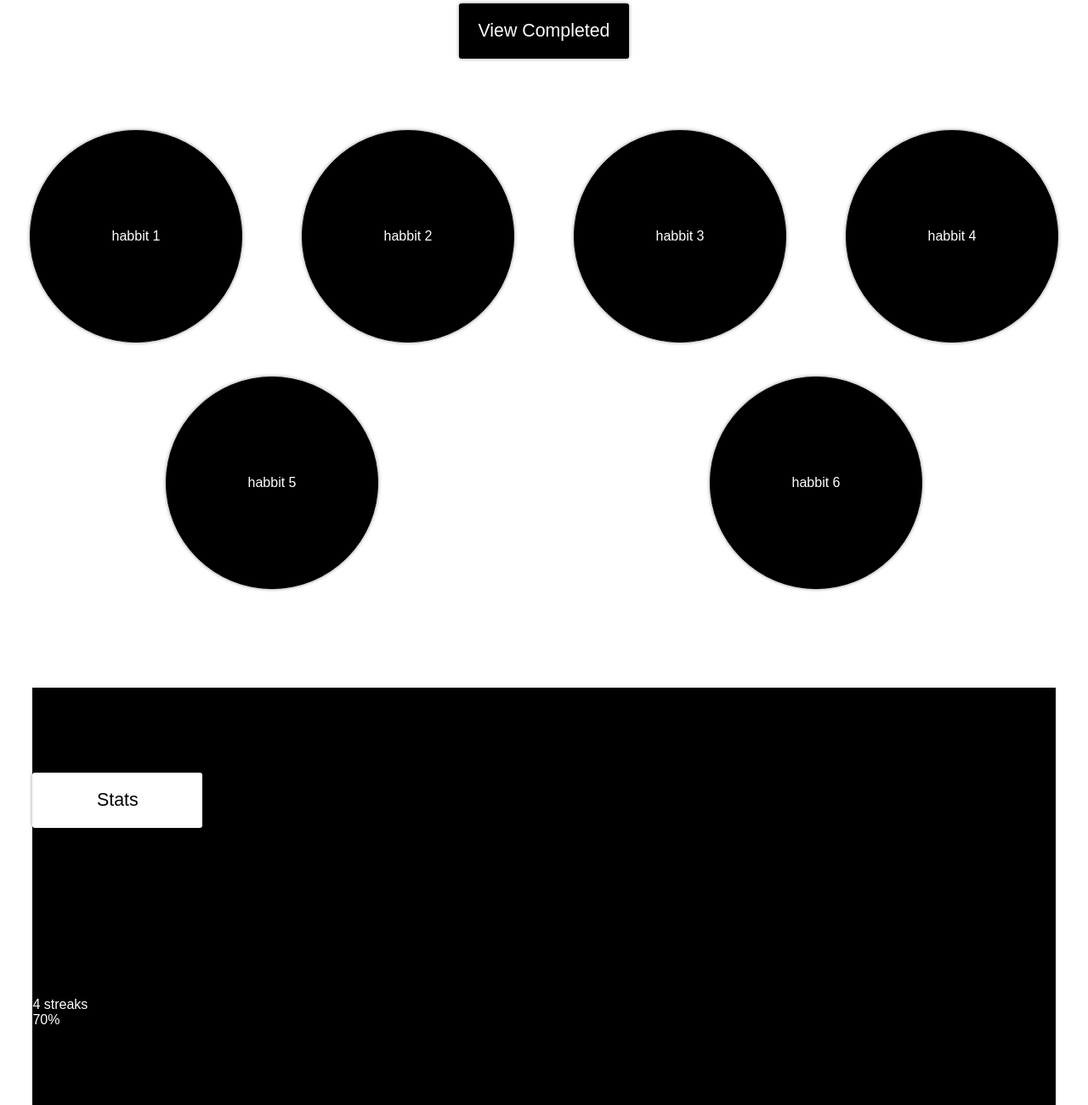
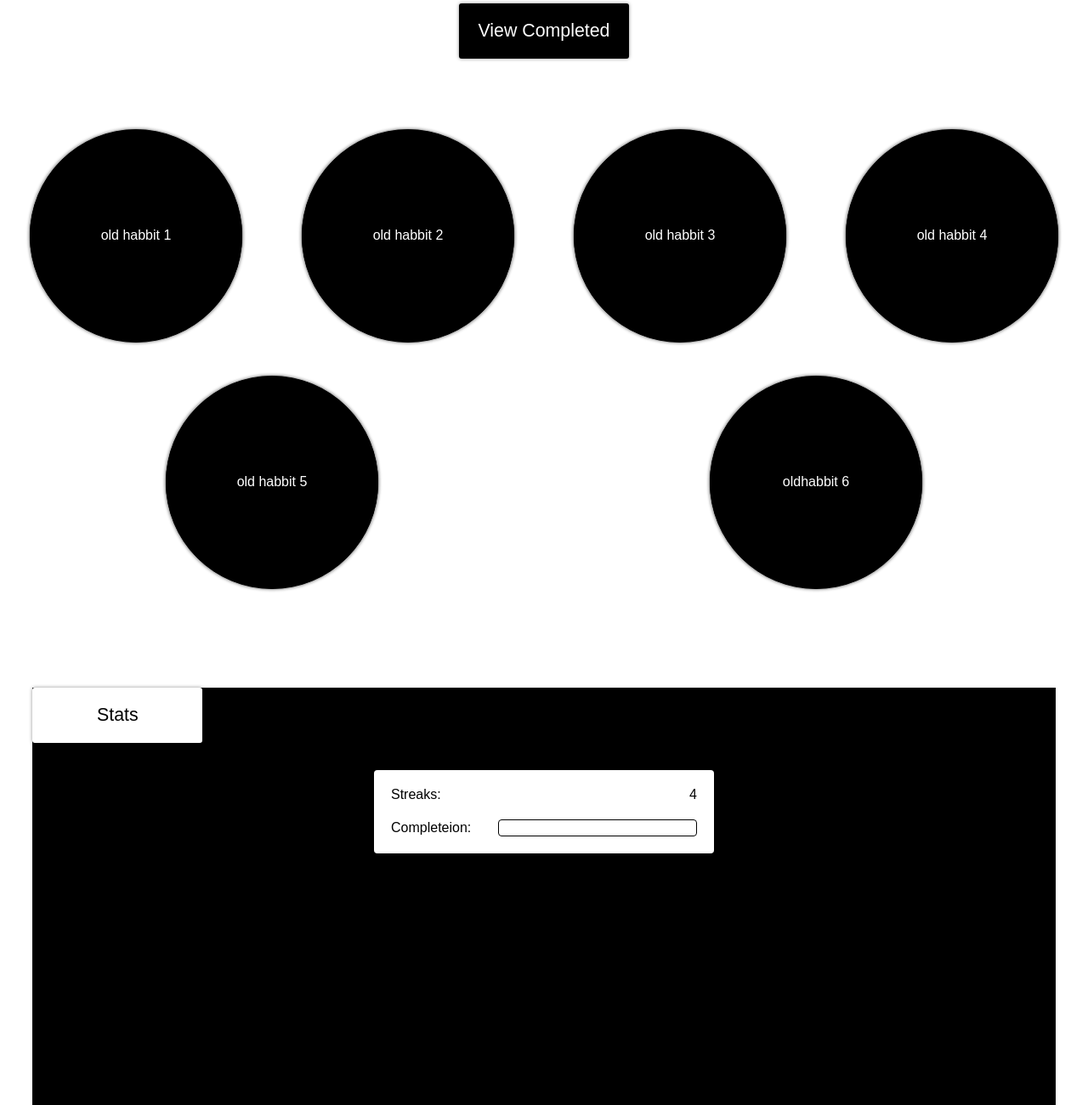
Before and after one commit to solo-vlada/callback-cats-client, a website: page dashboard.html in a window 1280 px wide. Shown: the part 60-1360 px from the top of the page at 85% size. Drawn offline with Linux system fonts and the light colour scheme.

Commit message:
basic structure,responsiveness and animation

```diff
--- a/dashboard.html
+++ b/dashboard.html
@@ -5,6 +5,7 @@
     <meta http-equiv="X-UA-Compatible" content="IE=edge">
     <meta name="viewport" content="width=device-width, initial-scale=1.0">
     <link rel="stylesheet" href="./static/css/dashboard.css">
+    <script defer src="./static/dashboard.js"></script>
     <title>Dashboard</title>
 </head>
 <body>
@@ -22,12 +23,20 @@
             <div class="habbit-icon">habbit 5</div>
             <div class="habbit-icon">habbit 6</div>
         </div>
+        <div class="completed-trackers habbit-icon-container">
+            <div class="habbit-icon">old habbit 1</div>
+            <div class="habbit-icon">old habbit 2</div>
+            <div class="habbit-icon">old habbit 3</div>
+            <div class="habbit-icon">old habbit 4</div>
+            <div class="habbit-icon">old habbit 5</div>
+            <div class="habbit-icon">oldhabbit 6</div>
+        </div>
         <div class="stats-container">
             <button class="stats-button btn">Stats</button>
                 <div class="stats-board">
                     <ul class="stats">
-                        <li class="streak-statistic">4 streaks</li>
-                        <li class="completion-statistic">70%</li>
+                        <li class="streak-statistics"><p >Streaks:</p><div class="streaks-count"><p>4</p></div></li>
+                        <li class="completion-statistics"><p >Completeion:</p> <div class="completion-progress-bar"></div></li>
                     </ul>
                         <div class="chart-statistics"></div>
                         <div class="calendar-statistics"></div>
--- a/static/css/dashboard.css
+++ b/static/css/dashboard.css
@@ -48,8 +48,8 @@ body{
     color: white;
 }
 
-.swap-button{
-}
+/* .swap-button{
+} */
 
 .stats-button{
 background-color:white;
@@ -64,6 +64,11 @@ color: black;
     width:100%;
     flex-wrap: wrap;
     transition: 0.4s;
+    animation-duration: 0.7s;
+    animation-fill-mode: forwards;
+    animation-timing-function: ease-in-out;
+    opacity: 1;
+
 }
 .habbit-icon{
     border: solid black 1px;
@@ -92,10 +97,41 @@ color: black;
     margin-right: auto;
     display: flex;
     flex-direction: column;
-    justify-content: space-around;
     align-items: flex-start;
 }
-
+.stats-board{
+    width: 80%;
+    margin: 2rem auto;
+}
+.text-align-left{
+    width: 100%;
+    text-align: left;
+    border: solid white 1px;
+}
+.streak-statistics{
+    display: flex;
+    align-items: center;
+    justify-content: flex-start;
+    padding: 10px;
+    justify-content: space-between;
+}
+.completion-statistics{
+    display: flex;
+    align-items: center;
+    justify-content: space-between;
+padding: 10px;
+}
+.completion-progress-bar{
+    border: white solid 1px;
+    border-radius: 4px;
+    height: 20px;
+    width: 65%;
+    }
+.completed-trackers{
+    display: flex;
+    position: absolute;
+    top: 10rem;
+}
 
 @media only screen and (min-width:768px){
     .btn{
@@ -108,4 +144,32 @@ color: black;
         width: 250px;
         margin: 20px;
     }
+    .stats-board{
+        width: 400px;
+        background: white;
+        color: black;
+        border-radius: 4px;
+        padding: 10px;
+    }
+    .completion-progress-bar{
+        background: white;
+        border: solid black 1px;
+    }
+        .completed-trackers {
+            display: flex;
+            position: absolute;
+            top:12rem;
+        }
 }
+
+
+@keyframes slide-in{
+    from{
+        opacity: 0;
+        margin-left: 175vw;}
+}
+@keyframes slide-out{
+    to{
+        opacity: 0;
+        margin-left: -175vw;}
+}
--- /dev/null
+++ b/static/dashboard.js
@@ -0,0 +1,31 @@
+const switchBtn = document.querySelector(".swap-button");
+const iconContainer = document.querySelector(".habbit-icon-container");
+const completedTrackers = document.querySelector(".completed-trackers");
+
+let trackerState = true;
+
+switchBtn.addEventListener("click", (e) => {
+  e.stopPropagation();
+  trackerState = !trackerState;
+  if (!trackerState) {
+    iconContainer.style.animationName = "slide-in";
+    completedTrackers.style.animationName = "slide-out";
+    switchBtn.textContent = "View in-progress";
+  } else {
+    iconContainer.style.animationName = "slide-out";
+    completedTrackers.style.animationName = "slide-in";
+  }
+});
+
+// onload, fetch the users data.
+
+// let user;
+
+// const getUserStats = async () => {
+//   let id = sessionStorage.getItem("id");
+//   const result = await fetch(`http://localhost:3000/user/${id}`{mode:"no-cors"});
+//   const user = result.json();
+//   console.log(user);
+// };
+
+// getUserStats();
```
